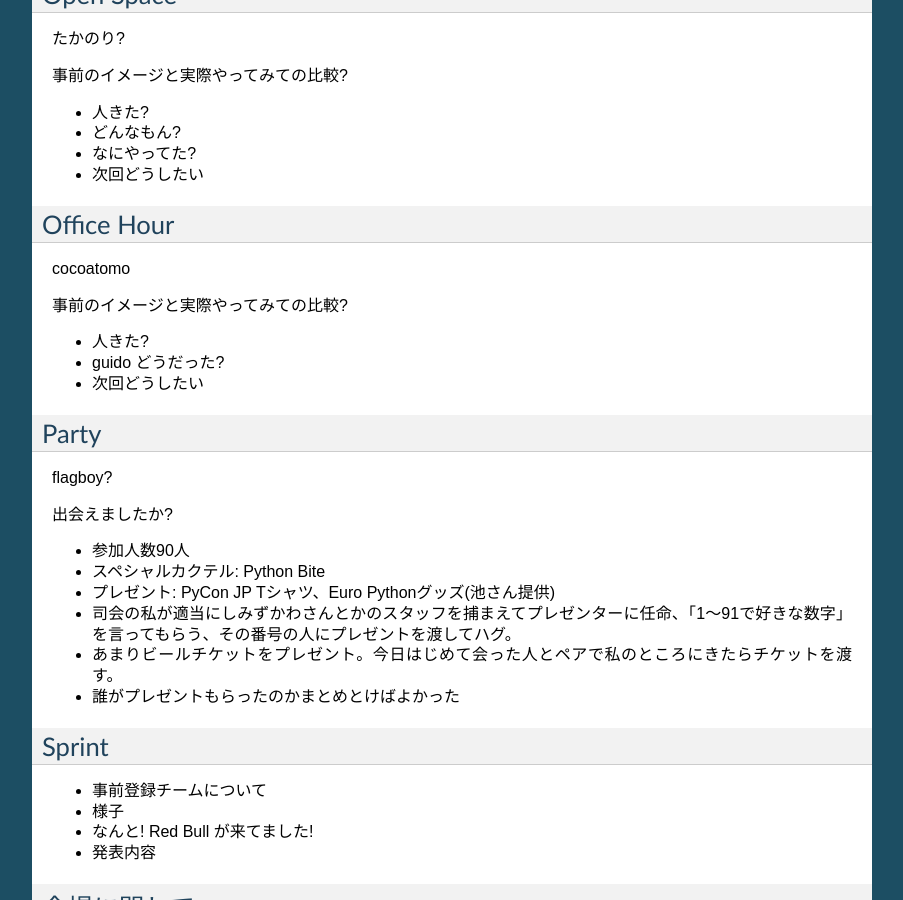
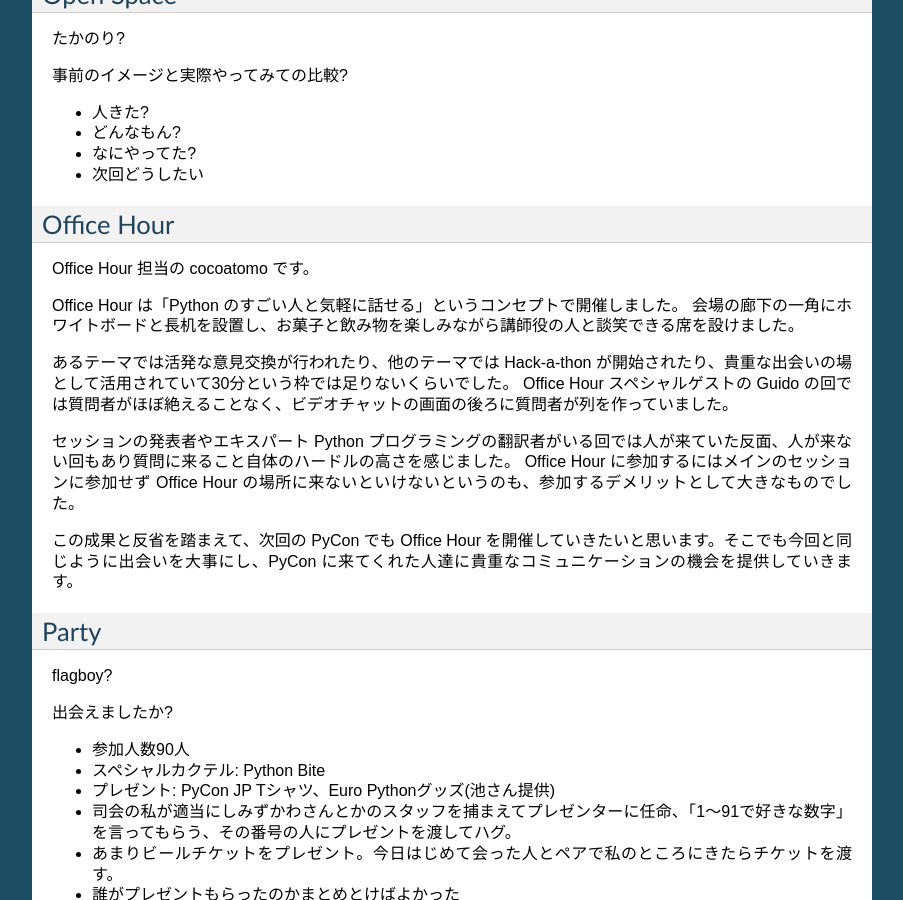
Before and after one commit to michilu/pyconjp-management-side-report, a Sphinx documentation site: the page built from sphinx/report.rst, in a window 1280 px wide and 900 px high, scrolled down 2225 px. Shown: the whole window, without its empty margins (198-1101 px from the left). Built offline with Sphinx 7.4.7, drawn with Linux system fonts in a browser that asks for light colours.

Commit message:
write a post-report about Office Hour

```diff
--- a/sphinx/report.rst
+++ b/sphinx/report.rst
@@ -137,13 +137,18 @@
 Office Hour
 ===========
 
-cocoatomo
+Office Hour 担当の cocoatomo です。
 
-事前のイメージと実際やってみての比較?
+Office Hour は「Python のすごい人と気軽に話せる」というコンセプトで開催しました。
+会場の廊下の一角にホワイトボードと長机を設置し、お菓子と飲み物を楽しみながら講師役の人と談笑できる席を設けました。
 
-- 人きた?
-- guido どうだった?
-- 次回どうしたい
+あるテーマでは活発な意見交換が行われたり、他のテーマでは Hack-a-thon が開始されたり、貴重な出会いの場として活用されていて30分という枠では足りないくらいでした。
+Office Hour スペシャルゲストの Guido の回では質問者がほぼ絶えることなく、ビデオチャットの画面の後ろに質問者が列を作っていました。
+
+セッションの発表者やエキスパート Python プログラミングの翻訳者がいる回では人が来ていた反面、人が来ない回もあり質問に来ること自体のハードルの高さを感じました。
+Office Hour に参加するにはメインのセッションに参加せず Office Hour の場所に来ないといけないというのも、参加するデメリットとして大きなものでした。
+
+この成果と反省を踏まえて、次回の PyCon でも Office Hour を開催していきたいと思います。そこでも今回と同じように出会いを大事にし、PyCon に来てくれた人達に貴重なコミュニケーションの機会を提供していきます。
 
 
 Party
```
